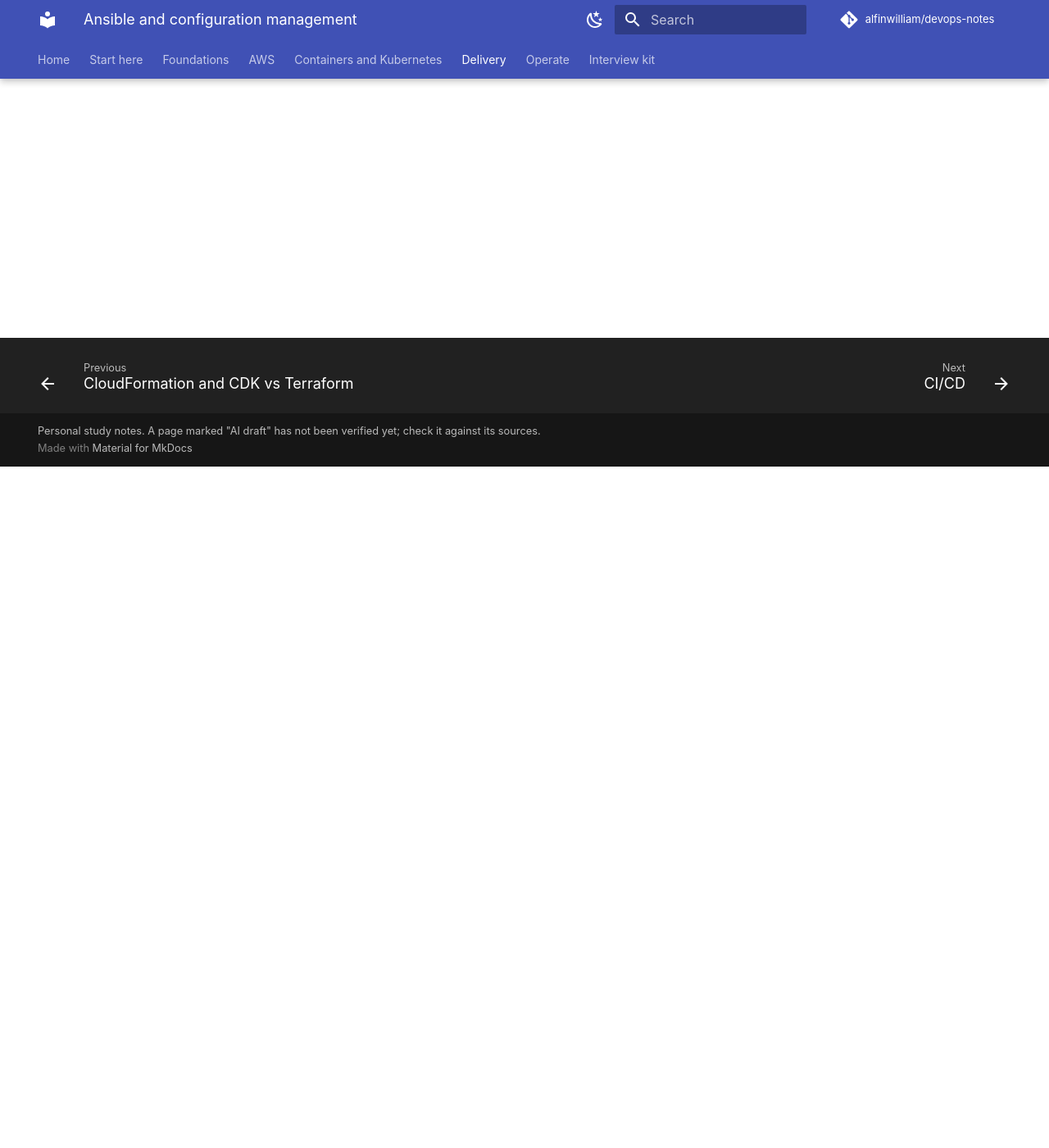
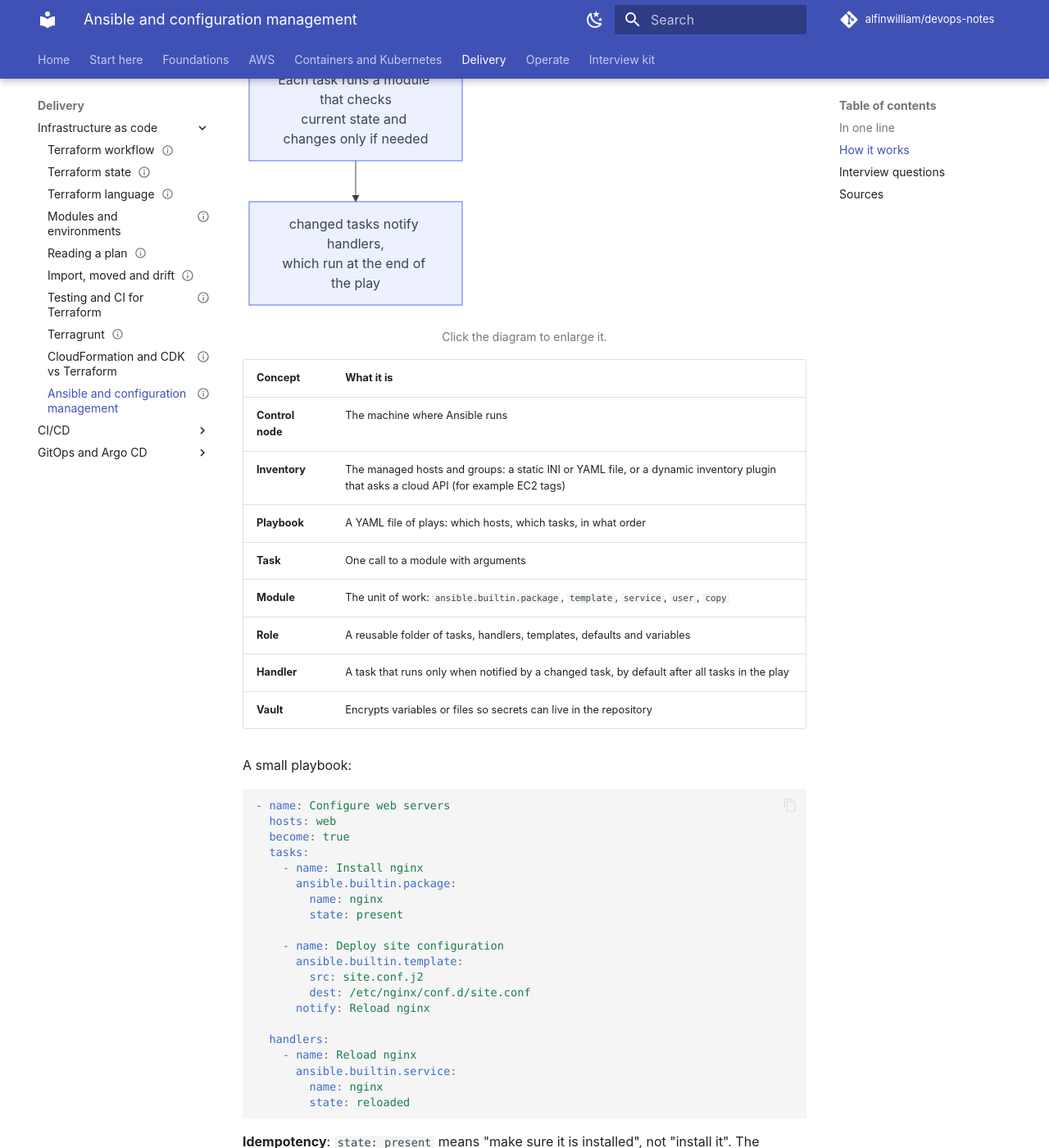
Before and after one commit to alfinwilliam/devops-notes, an MkDocs documentation site: the page built from docs/iac/ansible.md, in a window 1280 px wide and 1400 px high, scrolled down 831 px. Shown: the whole window at 82% size. Built offline with MkDocs 1.6.1 and Material for MkDocs 9.7.7, drawn with Linux system fonts in a browser that asks for light colours; comment, search, counter and statistics services are not loaded; some of the changed text lies outside the part shown.

Commit message:
iac: add "Ansible and configuration management"
Co-Authored-By: Claude Opus 5.5 <noreply@anthropic.com>

````diff
--- a/docs/iac/ansible.md
+++ b/docs/iac/ansible.md
@@ -1,19 +1,138 @@
 ---
 title: "Ansible and configuration management"
-status: stub
+status: draft
 form: short
 commands: docs
 ---
 
 # Ansible and configuration management
 
-> **Status: not written yet.** This page is a placeholder that lists what it will cover.
+> **Status: AI draft, 2026-11-16.** Not yet verified by me. Written from the Ansible documentation; nothing was run.
 
-## Planned coverage
+## In one line
 
-- Provisioning vs configuration management
-- The Ansible model: agentless over SSH, inventory, playbooks, tasks, modules, roles, handlers
-- Idempotency
-- Variables and vault in one paragraph
-- Where it fits next to Terraform and containers
-- Mutable vs immutable infrastructure
+Terraform provisions infrastructure (create the server); configuration management sets up what runs on it (packages, files, services). Ansible does that agentless over SSH: playbooks of tasks, each calling an idempotent module, run against hosts from an inventory, with roles for reuse, handlers for "restart only if something changed", and Vault for encrypted secrets.
+
+## How it works
+
+```mermaid
+flowchart TD
+    C["Control node: ansible-playbook,<br/>inventory, playbooks, roles"] -->|"SSH, no agent installed"| H1["Managed node web-1"]
+    C -->|"SSH"| H2["Managed node web-2"]
+    H1 --> R["Each task runs a module that checks<br/>current state and changes only if needed"]
+    R --> N["changed tasks notify handlers,<br/>which run at the end of the play"]
+```
+
+| Concept | What it is |
+|---|---|
+| **Control node** | The machine where Ansible runs |
+| **Inventory** | The managed hosts and groups: a static INI or YAML file, or a dynamic inventory plugin that asks a cloud API (for example EC2 tags) |
+| **Playbook** | A YAML file of plays: which hosts, which tasks, in what order |
+| **Task** | One call to a module with arguments |
+| **Module** | The unit of work: `ansible.builtin.package`, `template`, `service`, `user`, `copy` |
+| **Role** | A reusable folder of tasks, handlers, templates, defaults and variables |
+| **Handler** | A task that runs only when notified by a changed task, by default after all tasks in the play |
+| **Vault** | Encrypts variables or files so secrets can live in the repository |
+
+A small playbook:
+
+```yaml
+- name: Configure web servers
+  hosts: web
+  become: true
+  tasks:
+    - name: Install nginx
+      ansible.builtin.package:
+        name: nginx
+        state: present
+
+    - name: Deploy site configuration
+      ansible.builtin.template:
+        src: site.conf.j2
+        dest: /etc/nginx/conf.d/site.conf
+      notify: Reload nginx
+
+  handlers:
+    - name: Reload nginx
+      ansible.builtin.service:
+        name: nginx
+        state: reloaded
+```
+
+**Idempotency**: `state: present` means "make sure it is installed", not "install it". The second run reports `ok` instead of `changed` and the handler does not fire. Shell commands are not idempotent by themselves, so prefer modules, or guard `command` tasks with `creates` or `changed_when`. `--check` (dry run) and `--diff` show what would change.
+
+**Mutable vs immutable**: configuration management changes long-lived servers in place, so they can drift apart over time ([Bash scripting](../linux/bash-scripting.md) is the even more manual version). The immutable alternative bakes everything into an image (an AMI or a container image) and replaces servers instead of changing them ([Auto Scaling and AMIs](../aws-services/auto-scaling-and-amis.md), [Images and Dockerfiles](../containers/images-and-dockerfiles.md)). On container platforms, Ansible's role shrinks to building images, bootstrapping hosts, or managing the odd stateful or legacy server.
+
+| | Terraform | Ansible | Container images |
+|---|---|---|---|
+| Main job | Create cloud resources | Configure hosts | Package an application and its dependencies |
+| State | State file | None; checks each host live | The image itself |
+| Model | Declarative plan, then apply | Ordered tasks of declarative modules | Build once, run anywhere |
+
+## Interview questions
+
+**1. What is the difference between provisioning and configuration management?**
+
+<details markdown="1">
+<summary>Answer</summary>
+
+- Provisioning creates infrastructure: VPCs, instances, databases (Terraform, CloudFormation).
+- Configuration management sets up the software and settings on hosts (Ansible, Chef, Puppet).
+- Immutable images reduce the need for the second.
+
+</details>
+
+**2. What does "agentless" mean for Ansible?**
+
+<details markdown="1">
+<summary>Answer</summary>
+
+- Nothing has to be installed and kept running on managed hosts beyond SSH and Python.
+- The control node connects, pushes small module programs, runs them, and collects results.
+- Less to maintain, but every run needs network access and credentials to every host.
+
+</details>
+
+**3. What makes an Ansible task idempotent?**
+
+<details markdown="1">
+<summary>Answer</summary>
+
+- Modules that describe a desired state and change only when the host differs.
+- A second run reports `ok`, not `changed`.
+- Raw `shell` or `command` tasks need `creates`, `removes` or `changed_when` to behave the same way.
+
+</details>
+
+**4. What are handlers for?**
+
+<details markdown="1">
+<summary>Answer</summary>
+
+- Actions that should happen only if something changed, such as reloading a service after its config file changed.
+- Tasks `notify` them; they run once at the end of the play even if notified many times.
+- Avoids needless restarts.
+
+</details>
+
+**5. Where does Ansible fit in a Kubernetes and Terraform world?**
+
+<details markdown="1">
+<summary>Answer</summary>
+
+- Building golden images, bootstrapping hosts, managing legacy or stateful servers outside the cluster, network devices.
+- Not for creating cloud resources (Terraform) or deploying apps to Kubernetes (Helm, GitOps).
+- Prefer immutable images over configuring running servers where possible.
+
+</details>
+
+## Sources
+
+- [Ansible documentation: getting started](https://docs.ansible.com/projects/ansible/latest/getting_started/index.html)
+- [Ansible documentation: introduction (agent-less architecture)](https://docs.ansible.com/projects/ansible/latest/getting_started/introduction.html)
+- [Ansible documentation: inventory](https://docs.ansible.com/projects/ansible/latest/inventory_guide/intro_inventory.html)
+- [Ansible documentation: playbooks](https://docs.ansible.com/projects/ansible/latest/playbook_guide/playbooks_intro.html)
+- [Ansible documentation: handlers](https://docs.ansible.com/projects/ansible/latest/playbook_guide/playbooks_handlers.html)
+- [Ansible documentation: roles](https://docs.ansible.com/projects/ansible/latest/playbook_guide/playbooks_reuse_roles.html)
+- [Ansible documentation: check mode and diff mode](https://docs.ansible.com/projects/ansible/latest/playbook_guide/playbooks_checkmode.html)
+- [Ansible documentation: Vault](https://docs.ansible.com/projects/ansible/latest/vault_guide/index.html)
````
